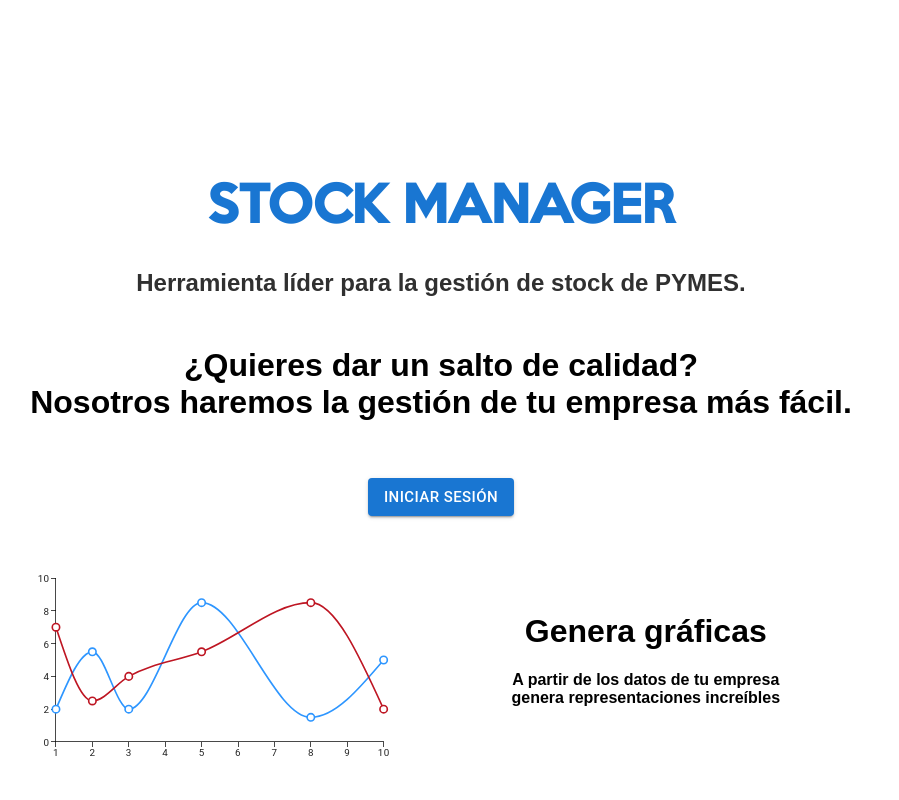
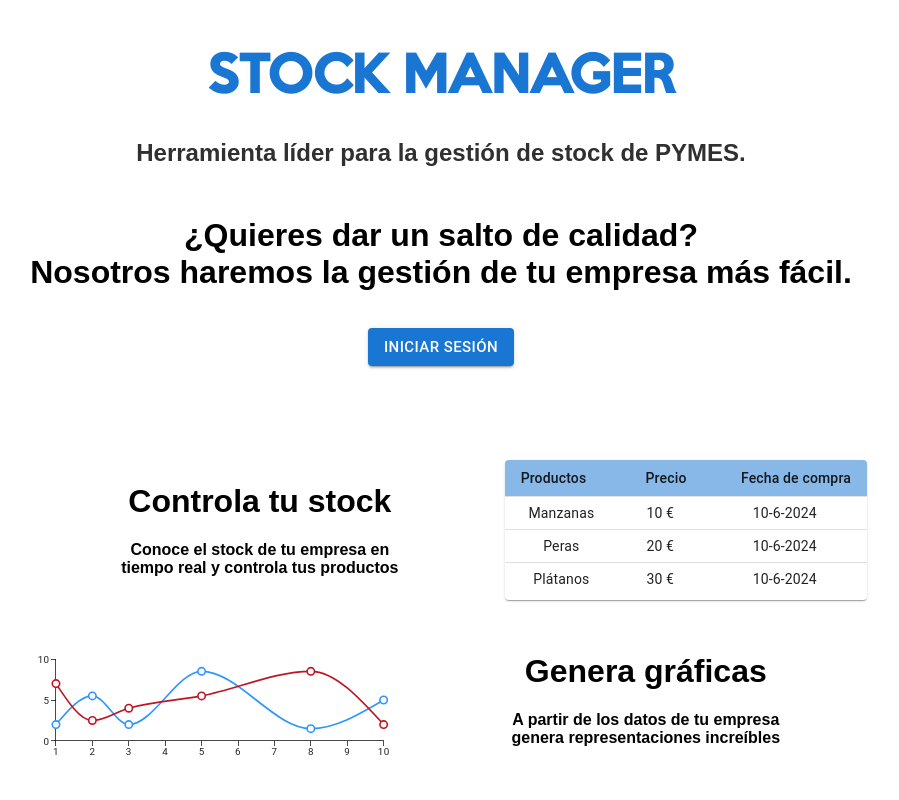
Before and after one commit to josecamporivas/stock-manager, a React (Vite) app in the folder frontend/: page / in a window 1280 px wide. Shown: the top 800 px of the page, without its empty margins (199-1098 px from the left). Built offline with nearby package versions, Linux system fonts and the light colour scheme.

Commit message:
Minor changes

```diff
--- a/frontend/src/components/Sidebar/Sidebar.jsx
+++ b/frontend/src/components/Sidebar/Sidebar.jsx
@@ -12,7 +12,7 @@ import { Logout } from "@mui/icons-material";
 
 const OPTIONS_SIDEBAR = [
     {
-        name: "Tu perfil",
+        name: "Mi perfil",
         icon: <PersonIcon />,
         path: "/profile",
         roles: ["ADMIN", "BUY_MANAGER", "SELL_MANAGER"]
--- a/frontend/src/components/TableProducts/TableProducts.jsx
+++ b/frontend/src/components/TableProducts/TableProducts.jsx
@@ -23,8 +23,8 @@ export default function TableProducts({products, setProducts, handleDelete, show
                     <TableRow key={product.product_id} sx={{ '&:last-child td, &:last-child th': { border: 0 } }}>
                         <TableCell component="th" scope="row">{product.name}</TableCell>
                         <TableCell align="center">{product.category.category_name}</TableCell>
-                        <TableCell align="center">{product.cost}</TableCell>
-                        <TableCell align="center">{product.price}</TableCell>
+                        <TableCell align="center">{product.cost} €</TableCell>
+                        <TableCell align="center">{product.price} €</TableCell>
                         <TableCell align="center">{product.stock} {product.unit.abbreviation}</TableCell>
                         <TableCell align="center">{product.unit_limit} {product.unit.abbreviation}</TableCell>
                         <TableCell align="center">
--- a/frontend/src/components/TableSales/TableSales.jsx
+++ b/frontend/src/components/TableSales/TableSales.jsx
@@ -57,7 +57,7 @@ function Row({invoice, lines, setSales, handleDelete, showSnackbarMessage}) {
                       <TableCell>Producto</TableCell>
                       <TableCell>Cantidad</TableCell>
                       <TableCell align="right">Precio</TableCell>
-                      <TableCell align="right">Coste total</TableCell>
+                      <TableCell align="right">Precio total</TableCell>
                     </TableRow>
                   </TableHead>
                   <TableBody>
--- a/frontend/src/pages/Home/Home.jsx
+++ b/frontend/src/pages/Home/Home.jsx
@@ -14,7 +14,7 @@ export default function Home() {
 
     return (
         <>
-            <Container maxWidth="md" sx={{marginTop: "180px", marginBottom: "40px"}}>
+            <Container maxWidth="md" sx={{marginTop: "50px", marginBottom: "40px"}}>
                 <Box sx={{textAlign: "center", height: "35vh"}}>
                     <h1 className="title-home color-primary">STOCK MANAGER</h1>
                     <h2 className="subtitle-home">Herramienta líder para la gestión de stock de PYMES.</h2>
@@ -22,9 +22,18 @@ export default function Home() {
                         ¿Quieres dar un salto de calidad? <br/>
                         Nosotros haremos la gestión de tu empresa más fácil.
                     </h2>
-                    <Button variant="contained" sx={{fontSize: "15px", marginTop: "30px"}} onClick={handleClick}>Iniciar sesión</Button>
+                    <Button variant="contained" sx={{fontSize: "15px", marginTop: "10px"}} onClick={handleClick}>Iniciar sesión</Button>
                 </Box>
-                <Box sx={{textAlign: "center", marginTop: "50px"}}>
+                <Box sx={{textAlign: "center", marginTop: "130px"}}>
+                    <Stack direction="row">
+                        <Box sx={{display: "flex", justifyContent: "center", flexDirection: "column"}}>
+                            <h1 className="title-functionality">Controla tu stock</h1>
+                            <h4 className="text-balance">Conoce el stock de tu empresa en tiempo real y controla tus productos</h4>
+                        </Box>
+                        <TableExample />
+                    </Stack>
+                </Box>
+                <Box sx={{textAlign: "center", marginTop: "0px"}}>
                     <Stack direction="row">
                         <LineChart
                             xAxis={[{ data: [1, 2, 3, 5, 8, 10] }]}
@@ -34,7 +43,7 @@ export default function Home() {
                             ]}
                             colors={["#2E96FF", "#BE1623"]}
                             width={500}
-                            height={300}
+                            height={200}
                             slotProps={{legend: { hidden: true }}}
                             />
                         <Box sx={{display: "flex", justifyContent: "center", flexDirection: "column"}}>
@@ -43,15 +52,6 @@ export default function Home() {
                         </Box>
                     </Stack>
                 </Box>
-                <Box sx={{textAlign: "center", marginTop: "50px"}}>
-                    <Stack direction="row">
-                        <Box sx={{display: "flex", justifyContent: "center", flexDirection: "column"}}>
-                            <h1 className="title-functionality">Controla tu stock</h1>
-                            <h4 className="text-balance">Conoce el stock de tu empresa en tiempo real y controla tus productos</h4>
-                        </Box>
-                        <TableExample />
-                    </Stack>
-                </Box>
             </Container>
         </>
     )
```
